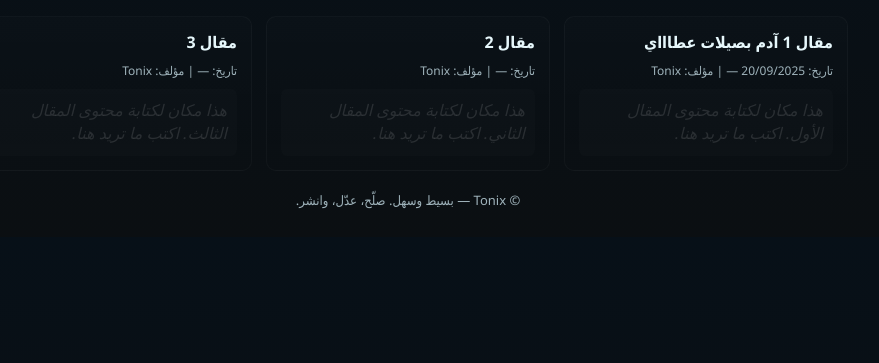
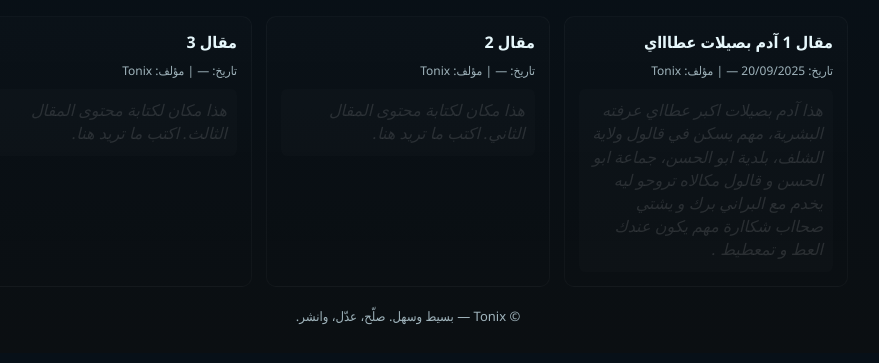
Before and after one commit to ilyeselmana02/Tonix_dz, a plain HTML site: page index.html in a window 1280 px wide. Shown: the part 133-496 px from the top of the page, without its empty margins (232-1111 px from the left). Drawn offline with Linux system fonts and the light colour scheme.

Commit message:
Update index.html

```diff
--- a/index.html
+++ b/index.html
@@ -78,7 +78,9 @@
           <article class="card" id="article1">
             <h3>مقال 1 آدم بصيلات عطاااي</h3>
             <div class="meta">تاريخ: 20/09/2025 — | مؤلف: Tonix</div>
-            <div class="empty">هذا مكان لكتابة محتوى المقال الأول. اكتب ما تريد هنا.</div>
+            <div class="empty">هذا آدم بصيلات اكبر عطااي عرفته البشرية، مهم يسكن في قالول ولاية الشلف،
+              بلدية ابو الحسن، جماعة ابو الحسن و قالول مكالاه تروحو ليه يخدم مع البراني برك
+              و يشتي صحااب شكاارة مهم يكون عندك العط و تمعطيط .</div>
           </article>
 
           <article class="card" id="article2">
```
